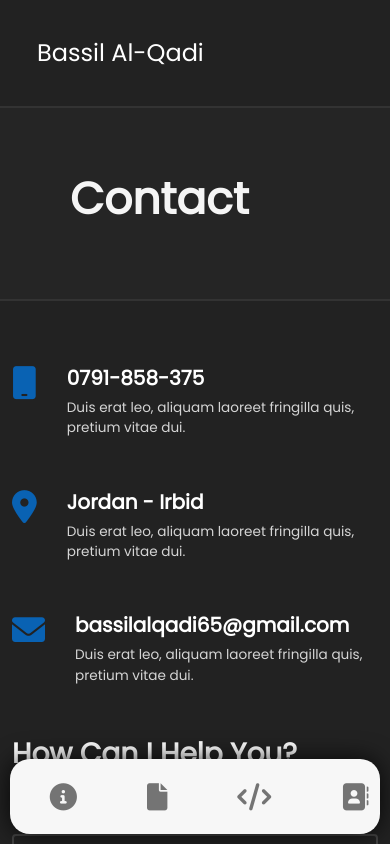
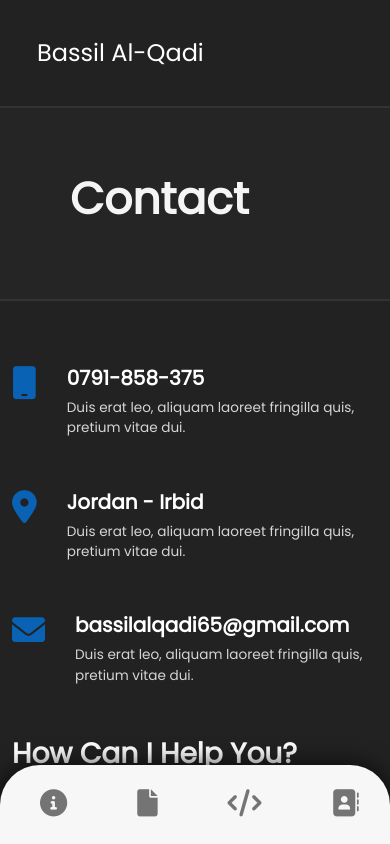
Before and after one commit to bassil-97/Bassil-Profile, a React (Create React App) app: page /contact in a window 390 px wide. Shown: the top 844 px of the page. Built offline with nearby package versions, Linux system fonts and the light colour scheme.

Commit message:
Fixing Floating Navbar

```diff
--- a/src/Components/Contact/Contact.js
+++ b/src/Components/Contact/Contact.js
@@ -46,11 +46,11 @@ export default function Contact() {
                     <div className='col-xs-12 col-sm-6'>
                         <SectionTitle>How Can I Help You?</SectionTitle>
                         <form className='contact-form'>
-                            <div class="mb-4">
+                            <div className="mb-4">
                                 <input type="text" className="form-control" id="user_fullname" placeholder='Full Name' />
                             </div>
                             <div class="mb-4">
-                                <input type="email" class="form-control" id="exampleInputEmail1" aria-describedby="emailHelp" placeholder='Email Address' />
+                                <input type="email" className="form-control" id="exampleInputEmail1" aria-describedby="emailHelp" placeholder='Email Address' />
                                 <div id="emailHelp" className="form-text">We'll never share your email with anyone else.</div>
                             </div>
                             <div class="mb-4">
--- a/src/Components/Navbar/FloatingNav.js
+++ b/src/Components/Navbar/FloatingNav.js
@@ -7,16 +7,24 @@ export default function FloatingNav() {
   return (
     <div className='floating-nav'>
         <div className='floating-item'>
-            <i className="fa-solid fa-circle-info"></i>
+            <Link to="/home">
+                <i className="fa-solid fa-circle-info"></i>
+            </Link>
         </div>
         <div className='floating-item'>
-            <i className="fa-solid fa-file"></i>
+            <Link to="/resume">
+                <i className="fa-solid fa-file"></i>
+            </Link>
         </div>
         <div className='floating-item'>
-            <i className="fa-solid fa-code"></i>
+            <Link to="/portfolio">
+                <i className="fa-solid fa-code"></i>
+            </Link>
         </div>
         <div className='floating-item'>
-            <i className="fa-solid fa-address-book"></i>
+            <Link to="/contact">
+                <i className="fa-solid fa-address-book"></i>
+            </Link>
         </div>
     </div>
   )
--- a/src/Components/Navbar/Navbar.css
+++ b/src/Components/Navbar/Navbar.css
@@ -101,10 +101,14 @@
 
 @media screen and (max-width: 576px) {
     .floating-nav {
-        width: 95%;
+        width: 100%;
+        bottom: 0;
         display: flex;
         align-items: center;
         justify-content: space-around;
         gap: 30px;
+        border-radius: 40px;
+        border-bottom-left-radius: 0px;
+        border-bottom-right-radius: 0px;
     }
 }
```
